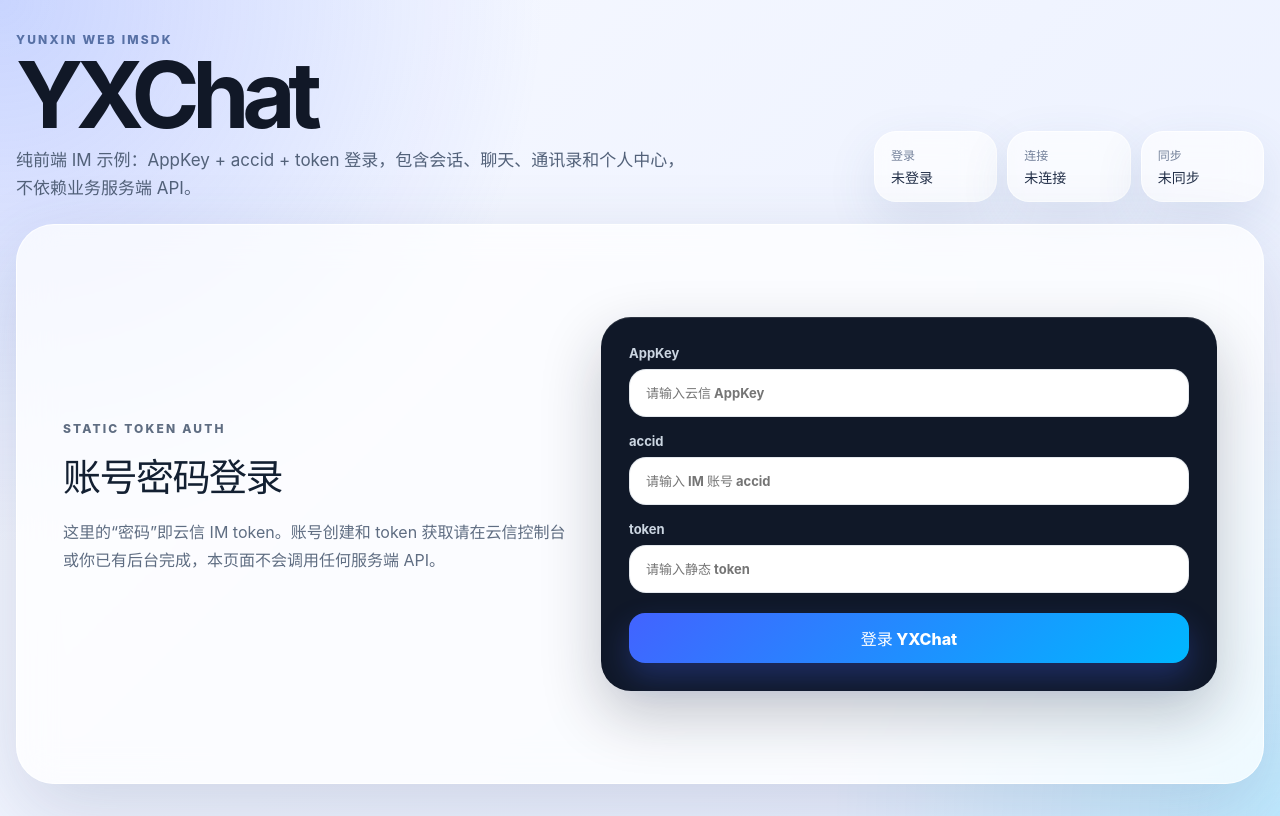
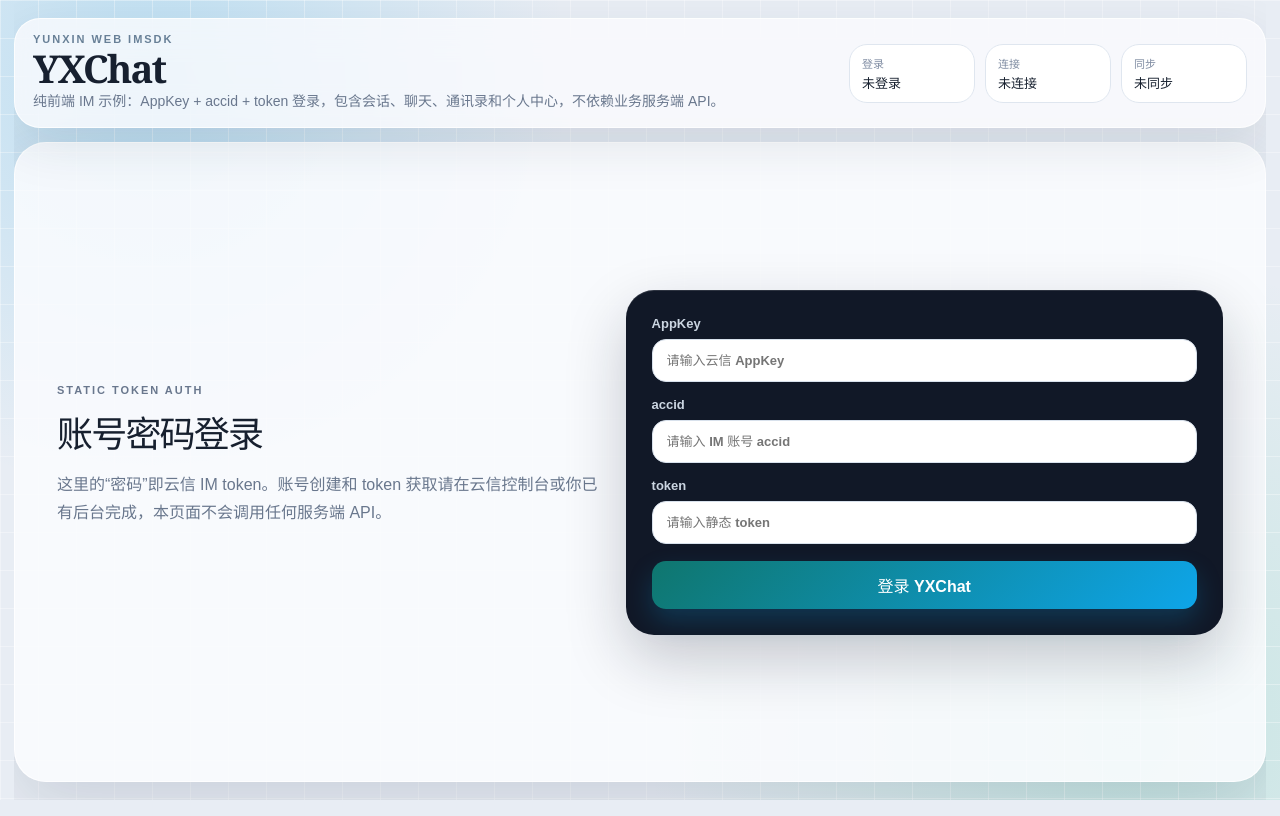
Before and after one commit to IamYx/YXChat, a React (Vite) app: page / in a window 1280 px wide. Built offline with nearby package versions, Linux system fonts and the light colour scheme.

Commit message:
Build static site for GitHub Pages

```diff
--- a/src/styles.css
+++ b/src/styles.css
@@ -1,288 +1,343 @@
 :root {
-  font-family: Inter, ui-sans-serif, system-ui, -apple-system, BlinkMacSystemFont, "Segoe UI", sans-serif;
-  color: #132032;
-  background: #eef3ff;
+  --ink: #17202f;
+  --muted: #69778d;
+  --soft: #eef2f7;
+  --paper: #fbfcfe;
+  --line: #dfe6ef;
+  --navy: #111827;
+  --navy-2: #192338;
+  --accent: #0ea5e9;
+  --accent-2: #10b981;
+  --danger: #ef4444;
+  font-family: "Avenir Next", "PingFang SC", "Hiragino Sans GB", "Microsoft YaHei", sans-serif;
+  color: var(--ink);
+  background: #e8edf4;
   font-synthesis: none;
   text-rendering: optimizeLegibility;
   -webkit-font-smoothing: antialiased;
 }
 
 * { box-sizing: border-box; }
-
+html, body, #root { min-height: 100%; }
 body {
   margin: 0;
   min-width: 320px;
   min-height: 100vh;
+  overflow: hidden;
   background:
-    radial-gradient(circle at top left, rgba(81, 117, 255, 0.28), transparent 34rem),
-    radial-gradient(circle at bottom right, rgba(0, 209, 255, 0.18), transparent 28rem),
-    linear-gradient(135deg, #f7f9ff 0%, #e9efff 100%);
+    linear-gradient(90deg, rgba(255,255,255,.34) 1px, transparent 1px),
+    linear-gradient(rgba(255,255,255,.34) 1px, transparent 1px),
+    radial-gradient(circle at 12% 10%, rgba(14,165,233,.20), transparent 26rem),
+    radial-gradient(circle at 88% 92%, rgba(16,185,129,.16), transparent 30rem),
+    #e8edf4;
+  background-size: 38px 38px, 38px 38px, auto, auto, auto;
 }
 
 button, input { font: inherit; }
 button { cursor: pointer; border: none; }
 
 .shell {
-  width: min(1440px, calc(100vw - 32px));
+  width: min(1480px, calc(100vw - 28px));
+  height: 100vh;
   margin: 0 auto;
-  padding: 32px 0;
+  padding: 18px 0;
+  display: flex;
+  flex-direction: column;
+  gap: 14px;
+  overflow: hidden;
 }
 
 .hero {
-  display: flex;
-  justify-content: space-between;
-  gap: 24px;
-  align-items: flex-end;
-  margin-bottom: 22px;
+  flex: 0 0 auto;
+  min-height: 72px;
+  display: grid;
+  grid-template-columns: minmax(320px, 1fr) auto;
+  align-items: center;
+  gap: 18px;
+  padding: 14px 18px;
+  border: 1px solid rgba(255,255,255,.78);
+  border-radius: 26px;
+  background: rgba(251,252,254,.78);
+  box-shadow: 0 18px 50px rgba(31, 45, 71, .10);
+  backdrop-filter: blur(18px);
 }
 
 .eyebrow {
-  margin: 0 0 8px;
-  color: #5770a5;
-  font-size: 12px;
+  margin: 0 0 4px;
+  color: #688097;
+  font-size: 11px;
   letter-spacing: .18em;
   text-transform: uppercase;
-  font-weight: 800;
+  font-weight: 900;
 }
 
 h1, h2, p { margin-top: 0; }
 h1 {
-  margin-bottom: 10px;
-  font-size: clamp(42px, 8vw, 92px);
-  line-height: .88;
-  letter-spacing: -0.08em;
-  color: #111827;
+  margin: 0 0 4px;
+  font-family: Georgia, "Times New Roman", serif;
+  font-size: clamp(30px, 3vw, 44px);
+  line-height: 1;
+  letter-spacing: -0.05em;
+  color: var(--ink);
 }
 
 .heroText {
-  max-width: 680px;
+  max-width: 720px;
   margin: 0;
-  color: #526179;
-  font-size: 17px;
-  line-height: 1.65;
+  color: var(--muted);
+  font-size: 14px;
+  line-height: 1.55;
 }
 
 .statusGrid {
   display: grid;
-  grid-template-columns: repeat(3, minmax(100px, 1fr));
+  grid-template-columns: repeat(3, 126px);
   gap: 10px;
-  min-width: 390px;
 }
 
 .statusPill {
-  padding: 14px 16px;
-  border: 1px solid rgba(255,255,255,.75);
-  border-radius: 22px;
-  background: rgba(255,255,255,.64);
-  box-shadow: 0 18px 50px rgba(60, 87, 140, .12);
-  backdrop-filter: blur(16px);
+  padding: 10px 12px;
+  border: 1px solid var(--line);
+  border-radius: 18px;
+  background: #fff;
 }
 
 .statusPill span {
   display: block;
-  color: #73809a;
-  font-size: 12px;
-  margin-bottom: 4px;
+  color: #7f8ca2;
+  font-size: 11px;
+  margin-bottom: 2px;
 }
 
 .statusPill strong {
   display: block;
-  color: #24314a;
-  font-size: 14px;
+  color: var(--ink);
+  font-size: 13px;
   white-space: nowrap;
   overflow: hidden;
   text-overflow: ellipsis;
 }
 
 .loginCard {
+  flex: 1;
+  min-height: 0;
   display: grid;
-  grid-template-columns: 0.9fr 1.1fr;
-  gap: 34px;
+  grid-template-columns: .95fr 1.05fr;
+  gap: 28px;
   align-items: center;
-  min-height: 560px;
-  padding: 46px;
-  border-radius: 38px;
-  background: rgba(255,255,255,.72);
-  border: 1px solid rgba(255,255,255,.8);
-  box-shadow: 0 28px 80px rgba(54, 73, 118, .18);
-  backdrop-filter: blur(18px);
+  padding: 42px;
+  border-radius: 32px;
+  background: rgba(251,252,254,.86);
+  border: 1px solid rgba(255,255,255,.86);
+  box-shadow: 0 24px 70px rgba(31,45,71,.14);
+  overflow: hidden;
 }
 
-.loginCard h2 { font-size: 38px; margin-bottom: 16px; letter-spacing: -0.04em; }
-.loginCard p { color: #5f6d82; line-height: 1.75; }
+.loginCard h2 { font-size: 36px; margin-bottom: 14px; letter-spacing: -0.05em; }
+.loginCard p { color: var(--muted); line-height: 1.75; }
 
 .loginForm {
-  padding: 28px;
-  background: #101828;
-  border-radius: 30px;
-  box-shadow: inset 0 1px 0 rgba(255,255,255,.12), 0 24px 60px rgba(16, 24, 40, .24);
+  padding: 26px;
+  background: var(--navy);
+  border-radius: 28px;
+  box-shadow: inset 0 1px 0 rgba(255,255,255,.12), 0 24px 60px rgba(17,24,39,.22);
 }
 
 label {
   display: block;
   color: #cbd5e1;
   font-size: 13px;
-  font-weight: 700;
-  margin-bottom: 16px;
+  font-weight: 800;
+  margin-bottom: 15px;
 }
 
 input {
   width: 100%;
   margin-top: 8px;
-  padding: 15px 16px;
-  border: 1px solid rgba(148, 163, 184, .25);
-  border-radius: 17px;
-  color: #101828;
+  padding: 13px 14px;
+  border: 1px solid #d8e1ec;
+  border-radius: 14px;
+  color: var(--ink);
   background: #fff;
   outline: none;
-  transition: border .2s, box-shadow .2s;
+  transition: border .18s, box-shadow .18s, background .18s;
 }
 
-input:focus { border-color: #5979ff; box-shadow: 0 0 0 4px rgba(89, 121, 255, .14); }
+input:focus { border-color: var(--accent); box-shadow: 0 0 0 4px rgba(14,165,233,.13); }
 
 .loginForm button, .composer button, .quickStart button, .panelHeader button, .ghost {
-  border-radius: 16px;
-  padding: 13px 18px;
-  font-weight: 800;
+  border-radius: 14px;
+  padding: 12px 16px;
+  font-weight: 900;
   color: #fff;
-  background: linear-gradient(135deg, #4263ff, #00b7ff);
-  box-shadow: 0 14px 30px rgba(66, 99, 255, .28);
+  background: linear-gradient(135deg, #0f766e, #0ea5e9);
+  box-shadow: 0 12px 26px rgba(14,165,233,.22);
 }
 
-.loginForm button { width: 100%; margin-top: 4px; }
+.loginForm button { width: 100%; margin-top: 2px; }
 button:disabled { opacity: .6; cursor: not-allowed; }
-.notice { margin: 14px 0 0; color: #bfdbfe !important; font-size: 14px; }
+.notice { margin: 13px 0 0; color: #bfdbfe !important; font-size: 14px; }
 
 .appFrame {
+  flex: 1 1 auto;
+  min-height: 0;
   display: grid;
-  grid-template-columns: 260px 360px 1fr;
-  height: min(760px, calc(100vh - 210px));
-  min-height: 620px;
-  border-radius: 36px;
+  grid-template-columns: 248px 352px minmax(0, 1fr);
   overflow: hidden;
-  border: 1px solid rgba(255,255,255,.78);
-  background: rgba(255,255,255,.68);
-  box-shadow: 0 30px 90px rgba(57, 76, 116, .18);
+  border-radius: 32px;
+  border: 1px solid rgba(255,255,255,.82);
+  background: rgba(251,252,254,.84);
+  box-shadow: 0 24px 70px rgba(31,45,71,.16);
   backdrop-filter: blur(18px);
 }
+
+.sidebar, .panelList, .chatPanel { min-height: 0; overflow: hidden; }
 
 .sidebar {
   display: flex;
   flex-direction: column;
-  gap: 22px;
-  padding: 24px;
-  background: #101828;
+  gap: 18px;
+  padding: 20px;
+  background: linear-gradient(180deg, var(--navy), var(--navy-2));
   color: #fff;
 }
 
-.profileMini { display: flex; align-items: center; gap: 12px; }
-.profileMini strong { display: block; }
-.profileMini span { color: #9aa7bd; font-size: 13px; }
+.profileMini { display: flex; align-items: center; gap: 12px; min-width: 0; }
+.profileMini strong { display: block; overflow: hidden; text-overflow: ellipsis; white-space: nowrap; }
+.profileMini span { color: #9aa7bd; font-size: 12px; }
 
 .avatar {
   display: grid;
   place-items: center;
-  width: 48px;
-  height: 48px;
+  width: 46px;
+  height: 46px;
   flex: 0 0 auto;
-  border-radius: 17px;
+  border-radius: 15px;
   color: #fff;
   font-weight: 900;
   letter-spacing: -0.03em;
-  background: linear-gradient(135deg, #5e7cff, #00c2ff);
-  box-shadow: 0 12px 25px rgba(45, 99, 255, .24);
+  background: linear-gradient(135deg, #0ea5e9, #10b981);
+  box-shadow: 0 10px 22px rgba(14,165,233,.22);
 }
-.avatar.small { width: 42px; height: 42px; border-radius: 15px; font-size: 13px; }
-.avatar.large { width: 92px; height: 92px; border-radius: 30px; font-size: 28px; margin: 0 auto 20px; }
+.avatar.small { width: 40px; height: 40px; border-radius: 14px; font-size: 13px; }
+.avatar.large { width: 92px; height: 92px; border-radius: 28px; font-size: 28px; margin: 0 auto 18px; }
 
-nav { display: grid; gap: 10px; }
+nav { display: grid; gap: 8px; }
 nav button {
-  padding: 14px 16px;
-  border-radius: 16px;
+  padding: 12px 14px;
+  border-radius: 14px;
   text-align: left;
   color: #cbd5e1;
   background: transparent;
 }
-nav button.active, nav button:hover { color: #fff; background: rgba(255,255,255,.1); }
+nav button.active, nav button:hover { color: #fff; background: rgba(255,255,255,.10); }
 
-.quickStart { margin-top: auto; display: grid; gap: 10px; }
-.quickStart input { margin: 0; background: rgba(255,255,255,.08); color: #fff; border-color: rgba(255,255,255,.1); }
+.quickStart { margin-top: auto; display: grid; gap: 9px; }
+.quickStart input { margin: 0; background: rgba(255,255,255,.08); color: #fff; border-color: rgba(255,255,255,.12); }
 .quickStart input::placeholder { color: #7f8ca4; }
 .quickStart button { box-shadow: none; }
 
 .panelList {
-  background: rgba(248,250,255,.82);
-  border-right: 1px solid rgba(148, 163, 184, .2);
-  overflow: hidden;
   display: flex;
   flex-direction: column;
+  border-right: 1px solid var(--line);
+  background: rgba(246,248,251,.92);
 }
 
 .panelHeader {
+  flex: 0 0 auto;
   display: flex;
   align-items: center;
   justify-content: space-between;
-  padding: 22px;
-  border-bottom: 1px solid rgba(148, 163, 184, .18);
+  padding: 18px 18px 14px;
+  border-bottom: 1px solid var(--line);
+  background: rgba(246,248,251,.96);
+  z-index: 2;
 }
-.panelHeader h2 { margin: 0; font-size: 24px; letter-spacing: -0.04em; }
-.panelHeader button { padding: 9px 13px; font-size: 13px; box-shadow: none; }
+.panelHeader h2 { margin: 0; font-size: 23px; letter-spacing: -0.05em; }
+.panelHeader button { padding: 8px 12px; font-size: 13px; box-shadow: none; }
 
-.list { overflow: auto; padding: 10px; }
+.list {
+  flex: 1 1 auto;
+  min-height: 0;
+  overflow-y: auto;
+  overscroll-behavior: contain;
+  padding: 10px;
+  scroll-padding-top: 10px;
+}
+.list::-webkit-scrollbar, .messages::-webkit-scrollbar { width: 10px; }
+.list::-webkit-scrollbar-thumb, .messages::-webkit-scrollbar-thumb { background: #cbd5e1; border-radius: 99px; border: 3px solid transparent; background-clip: content-box; }
+
 .listItem {
   width: 100%;
   display: flex;
   align-items: center;
-  gap: 12px;
-  padding: 14px;
-  border-radius: 20px;
+  gap: 11px;
+  padding: 12px;
+  border-radius: 18px;
   text-align: left;
-  color: #172033;
+  color: var(--ink);
   background: transparent;
 }
-.listItem:hover, .listItem.selected { background: #fff; box-shadow: 0 12px 28px rgba(80, 100, 140, .1); }
+.listItem:hover, .listItem.selected { background: #fff; box-shadow: 0 10px 26px rgba(31,45,71,.09); }
 .listMain { min-width: 0; flex: 1; }
 .listMain strong, .listMain span { display: block; overflow: hidden; text-overflow: ellipsis; white-space: nowrap; }
 .listMain span { color: #718096; font-size: 13px; margin-top: 4px; }
 .meta { display: grid; gap: 6px; justify-items: end; color: #8a97ad; font-size: 12px; }
-.meta em { min-width: 20px; height: 20px; display: grid; place-items: center; border-radius: 99px; background: #ff4d6d; color: #fff; font-style: normal; font-size: 11px; }
+.meta em { min-width: 20px; height: 20px; display: grid; place-items: center; border-radius: 99px; background: var(--danger); color: #fff; font-style: normal; font-size: 11px; }
 
-.chatPanel { display: flex; flex-direction: column; min-width: 0; background: rgba(255,255,255,.72); }
+.chatPanel { display: flex; flex-direction: column; min-width: 0; background: var(--paper); }
 .chatHeader {
+  flex: 0 0 auto;
   display: flex;
   align-items: center;
   gap: 12px;
-  padding: 20px 24px;
-  border-bottom: 1px solid rgba(148, 163, 184, .18);
+  padding: 17px 20px;
+  border-bottom: 1px solid var(--line);
+  background: rgba(251,252,254,.96);
+  z-index: 2;
 }
 .chatHeader strong, .chatHeader span { display: block; }
-.chatHeader span { color: #718096; font-size: 13px; margin-top: 4px; }
+.chatHeader span { color: #718096; font-size: 13px; margin-top: 3px; }
 
 .messages {
-  flex: 1;
-  overflow: auto;
-  padding: 22px;
+  flex: 1 1 auto;
+  min-height: 0;
+  overflow-y: auto;
+  overscroll-behavior: contain;
+  padding: 18px 20px;
   background:
-    linear-gradient(rgba(255,255,255,.74), rgba(255,255,255,.74)),
-    radial-gradient(circle at 20% 20%, rgba(84, 119, 255, .18), transparent 28rem);
+    radial-gradient(circle at 0 0, rgba(14,165,233,.10), transparent 28rem),
+    linear-gradient(90deg, rgba(226,232,240,.45) 1px, transparent 1px),
+    linear-gradient(rgba(226,232,240,.45) 1px, transparent 1px),
+    #f8fafc;
+  background-size: auto, 32px 32px, 32px 32px, auto;
 }
-.bubbleRow { display: flex; margin-bottom: 14px; }
+.bubbleRow { display: flex; margin-bottom: 12px; }
 .bubbleRow.mine { justify-content: flex-end; }
 .bubble {
-  max-width: min(520px, 72%);
-  padding: 12px 14px;
-  border-radius: 18px 18px 18px 5px;
+  max-width: min(560px, 74%);
+  padding: 11px 13px;
+  border: 1px solid #edf1f6;
+  border-radius: 17px 17px 17px 6px;
   background: #fff;
-  box-shadow: 0 10px 26px rgba(60, 80, 120, .1);
+  box-shadow: 0 8px 20px rgba(31,45,71,.08);
 }
-.bubbleRow.mine .bubble { color: #fff; border-radius: 18px 18px 5px 18px; background: linear-gradient(135deg, #4263ff, #00b7ff); }
-.bubble p { margin: 0 0 5px; line-height: 1.55; white-space: pre-wrap; word-break: break-word; }
+.bubbleRow.mine .bubble { color: #fff; border-color: transparent; border-radius: 17px 17px 6px 17px; background: linear-gradient(135deg, #0f766e, #0ea5e9); }
+.bubble p { margin: 0 0 4px; line-height: 1.55; white-space: pre-wrap; word-break: break-word; }
 .bubble span { display: block; color: #8b98ac; font-size: 11px; }
-.bubbleRow.mine .bubble span { color: rgba(255,255,255,.72); }
+.bubbleRow.mine .bubble span { color: rgba(255,255,255,.74); }
 
-.composer { display: flex; gap: 10px; padding: 18px; border-top: 1px solid rgba(148, 163, 184, .18); }
+.composer {
+  flex: 0 0 auto;
+  display: flex;
+  gap: 10px;
+  padding: 14px;
+  border-top: 1px solid var(--line);
+  background: rgba(251,252,254,.96);
+}
 .composer input { margin: 0; }
-.composer button { min-width: 86px; }
+.composer button { min-width: 82px; }
 
 .blankChat, .profilePanel, .empty {
   display: grid;
@@ -292,48 +347,51 @@
   color: #72809a;
 }
 .blankChat { height: 100%; padding: 32px; }
-.blankChat h2, .profilePanel h2 { color: #182235; margin-bottom: 8px; }
+.blankChat h2, .profilePanel h2 { color: var(--ink); margin-bottom: 8px; }
 .orbit {
-  width: 130px;
-  height: 130px;
-  margin-bottom: 24px;
-  border-radius: 40px;
-  background: conic-gradient(from 120deg, #4263ff, #00c2ff, #7c5cff, #4263ff);
-  box-shadow: inset 0 0 0 18px rgba(255,255,255,.72), 0 25px 50px rgba(66,99,255,.22);
+  width: 118px;
+  height: 118px;
+  margin-bottom: 22px;
+  border-radius: 34px;
+  background: conic-gradient(from 150deg, #0ea5e9, #10b981, #111827, #0ea5e9);
+  box-shadow: inset 0 0 0 16px rgba(255,255,255,.74), 0 20px 42px rgba(14,165,233,.18);
 }
 .empty { min-height: 150px; padding: 28px; line-height: 1.6; }
-.profilePanel { padding: 34px; height: 100%; }
+.profilePanel { padding: 32px; height: 100%; overflow-y: auto; }
 .profileStats { display: grid; grid-template-columns: repeat(3, 1fr); gap: 10px; width: 100%; margin: 22px 0; }
-.profileStats span { padding: 16px; border-radius: 18px; background: rgba(255,255,255,.8); }
-.profileStats b { display: block; color: #172033; font-size: 20px; }
-.ghost { background: #111827; box-shadow: none; }
+.profileStats span { padding: 15px; border-radius: 17px; background: #fff; border: 1px solid var(--line); }
+.profileStats b { display: block; color: var(--ink); font-size: 20px; }
+.ghost { background: var(--navy); box-shadow: none; }
 .hint { margin-top: 20px; max-width: 420px; line-height: 1.7; }
 .toast {
   position: fixed;
   right: 24px;
   bottom: 24px;
   max-width: 420px;
-  padding: 14px 18px;
-  border-radius: 18px;
+  padding: 13px 17px;
+  border-radius: 16px;
   color: #fff;
-  background: rgba(16,24,40,.92);
-  box-shadow: 0 20px 50px rgba(16,24,40,.24);
+  background: rgba(17,24,39,.94);
+  box-shadow: 0 18px 45px rgba(17,24,39,.22);
 }
 
-@media (max-width: 1100px) {
-  .hero { align-items: flex-start; flex-direction: column; }
-  .statusGrid { min-width: 0; width: 100%; }
-  .appFrame { grid-template-columns: 210px 300px 1fr; }
+@media (max-width: 1080px) {
+  body { overflow: auto; }
+  .shell { height: auto; min-height: 100vh; overflow: visible; }
+  .hero { grid-template-columns: 1fr; }
+  .statusGrid { grid-template-columns: repeat(3, 1fr); }
+  .appFrame { height: 760px; grid-template-columns: 210px 300px minmax(0, 1fr); }
 }
 
 @media (max-width: 860px) {
-  .shell { width: min(100% - 20px, 720px); padding: 18px 0; }
+  .shell { width: min(100% - 18px, 720px); padding: 12px 0; }
   .statusGrid { grid-template-columns: 1fr; }
-  .loginCard { grid-template-columns: 1fr; padding: 24px; }
-  .appFrame { height: auto; min-height: 0; grid-template-columns: 1fr; }
-  .sidebar { border-radius: 0; }
+  .loginCard { grid-template-columns: 1fr; padding: 22px; }
+  .appFrame { height: auto; min-height: 0; grid-template-columns: 1fr; overflow: visible; }
+  .sidebar { overflow: visible; }
   nav { grid-template-columns: repeat(3, 1fr); }
   nav button { text-align: center; }
-  .panelList { min-height: 360px; border-right: none; }
-  .chatPanel { min-height: 520px; }
+  .panelList { height: 360px; border-right: none; }
+  .chatPanel { height: 560px; }
+  .heroText { font-size: 13px; }
 }
```
